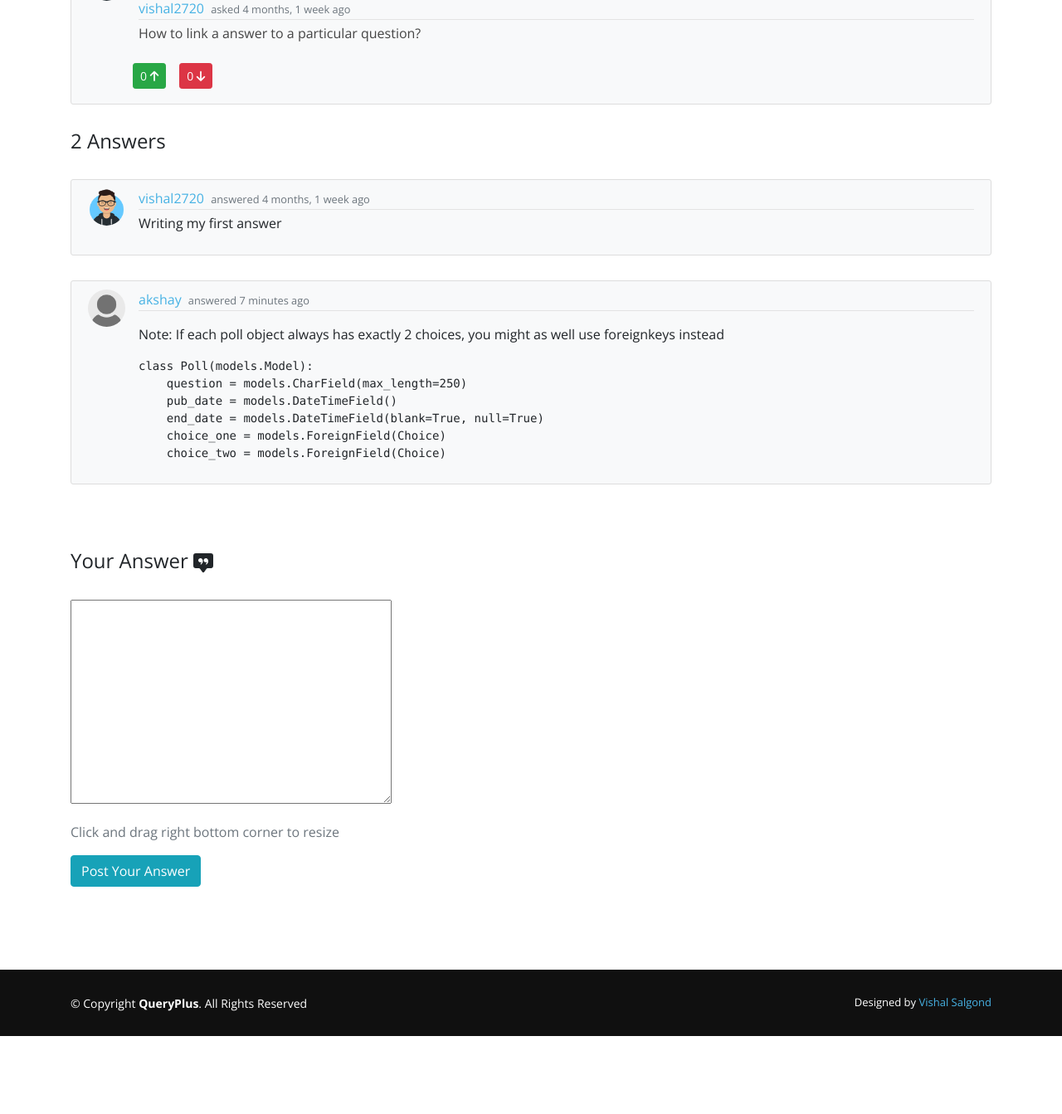
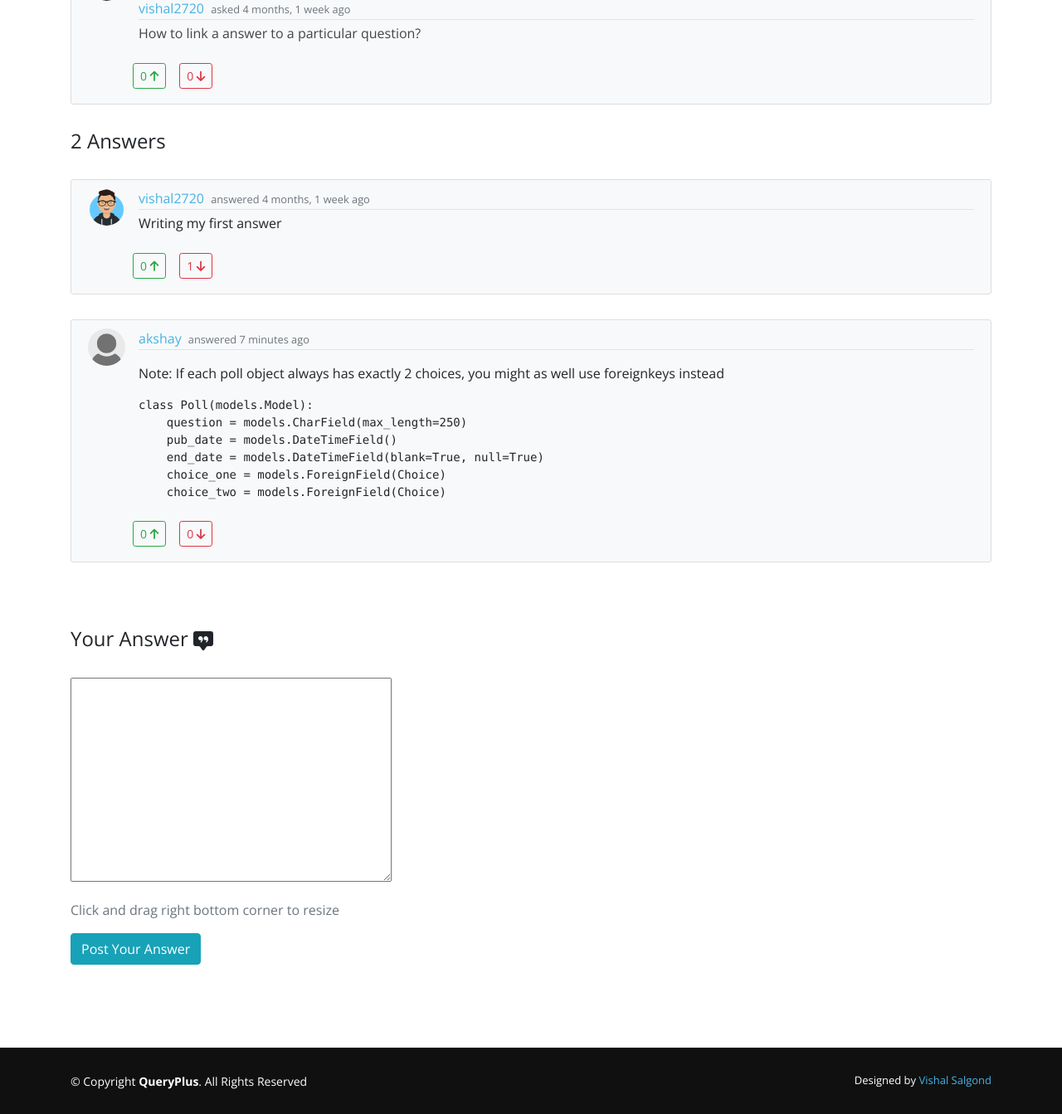
Before and after one commit to vishalsalgond/QueryPlus, a Django app: page /question/11/ in a window 1280 px wide. Shown: the part 187-1530 px from the top of the page at 83% size. Before the commit the page ends 1436 px from the top, so only its background shows below. Run offline with Django 3.2, Linux system fonts and the light colour scheme; data comes from the database, SQL or seed files in the repository; both versions use the stored data as it was after the commit; some libraries are stand-ins or nearby versions.

Commit message:
Upvote Downvote working

```diff
--- a/django_project/urls.py
+++ b/django_project/urls.py
@@ -39,8 +39,10 @@ urlpatterns = [
     path('logout/', auth_views.LogoutView.as_view(template_name='main_app/logout.html'), name='logout'),
     path('question/new/', QuestionCreateView.as_view(), name='question-create'),
     path('question/<int:pk>/', QuestionDetailView.as_view(), name='question-detail'),
-    path('question/<int:pk>/upvote', main_views.UpvoteQuestion, name='question-upvote'),
-    path('question/<int:pk>/downvote', main_views.DownvoteQuestion, name='question-downvote'),
+    path('question/<int:pk>/question_upvote', main_views.UpvoteQuestion, name='question-upvote'),
+    path('question/<int:pk>/question_downvote', main_views.DownvoteQuestion, name='question-downvote'),
+    path('question/<int:pk>/answer_upvote', main_views.UpvoteAnswer, name='answer-upvote'),
+    path('question/<int:pk>/answer_downvote', main_views.DownvoteAnswer, name='answer-downvote'),
     path('question/<int:pk>/delete/', QuestionDeleteView.as_view(), name='question-delete'),
     path('question/<int:pk>/update/', QuestionUpdateView.as_view(), name='question-update'),
     path('answer/<int:pk>/update/', AnswerUpdateView.as_view(), name='answer-update'),
--- a/main_app/static/main_app/main.css
+++ b/main_app/static/main_app/main.css
@@ -63,6 +63,8 @@ body {
     max-height: 40px;
   }
   /* --------------------------- */
+
+
 
   /* Get started button */
   .get-started-btn {
--- a/main_app/templates/main_app/home.html
+++ b/main_app/templates/main_app/home.html
@@ -67,7 +67,7 @@
                     </div>
                     <div style=" border-radius: 5px;" class="col-3 mx-2">
                       <div  class="row mt-1">
-                        <div class="text-danger" style="margin: auto;">1</div>
+                        <div class="text-danger" style="margin: auto;"> {{ q.downvotes.count }} </div>
                       </div>
                       <div class="row">
                         {% blocktrans count q.downvotes.count as q_downvotes %}
--- a/main_app/templates/main_app/question_detail.html
+++ b/main_app/templates/main_app/question_detail.html
@@ -14,13 +14,13 @@
             <small class="text-muted">asked {{ question.date_posted|timesince }} ago</small>
             {% if question.author == user %}
                 <div>
-                    <a class="btn btn-success btn-sm mt-1 mb-1" href="{% url 'question-update' object.id %}">
+                    <a class="btn btn-outline-success btn-sm mt-1 mb-1" href="{% url 'question-update' object.id %}">
                         <svg class="bi bi-pencil" width="1em" height="1em" viewBox="0 0 16 16" fill="currentColor" xmlns="http://www.w3.org/2000/svg">
                             <path fill-rule="evenodd" d="M11.293 1.293a1 1 0 0 1 1.414 0l2 2a1 1 0 0 1 0 1.414l-9 9a1 1 0 0 1-.39.242l-3 1a1 1 0 0 1-1.266-1.265l1-3a1 1 0 0 1 .242-.391l9-9zM12 2l2 2-9 9-3 1 1-3 9-9z"/>
                             <path fill-rule="evenodd" d="M12.146 6.354l-2.5-2.5.708-.708 2.5 2.5-.707.708zM3 10v.5a.5.5 0 0 0 .5.5H4v.5a.5.5 0 0 0 .5.5H5v.5a.5.5 0 0 0 .5.5H6v-1.5a.5.5 0 0 0-.5-.5H5v-.5a.5.5 0 0 0-.5-.5H3z"/>
                         </svg>
                         Edit</a>
-                    <a class="btn btn-danger btn-sm mt-1 mb-1" href="{% url 'question-delete' object.id %}">
+                    <a class="btn btn-outline-danger btn-sm mt-1 mb-1" href="{% url 'question-delete' object.id %}">
                         <svg class="bi bi-trash-fill" width="1em" height="1em" viewBox="0 0 16 16" fill="currentColor" xmlns="http://www.w3.org/2000/svg">
                             <path fill-rule="evenodd" d="M2.5 1a1 1 0 0 0-1 1v1a1 1 0 0 0 1 1H3v9a2 2 0 0 0 2 2h6a2 2 0 0 0 2-2V4h.5a1 1 0 0 0 1-1V2a1 1 0 0 0-1-1H10a1 1 0 0 0-1-1H7a1 1 0 0 0-1 1H2.5zm3 4a.5.5 0 0 1 .5.5v7a.5.5 0 0 1-1 0v-7a.5.5 0 0 1 .5-.5zM8 5a.5.5 0 0 1 .5.5v7a.5.5 0 0 1-1 0v-7A.5.5 0 0 1 8 5zm3 .5a.5.5 0 0 0-1 0v7a.5.5 0 0 0 1 0v-7z"/>
                         </svg>
@@ -33,13 +33,29 @@
                 <div class="row">
                     <form action="{% url 'question-upvote' object.id %}" method="POST">
                         {% csrf_token %}
-                            <input type="hidden" name="next" value="{{ request.path }}">
-                            <button type="submit" class="btn btn-success btn-sm m-2"> {{ question.upvotes.count }} <i class='fas fa-arrow-up'></i></button>
+                            {% if user not in question.upvotes.all %}
+                                {% if user in question.downvotes.all %}
+                                    <a id="example" role="button" class="btn btn-outline-success btn-sm m-2" data-container="body" data-toggle="popover" data-trigger="focus" data-placement="right" data-content="You have already upvoted the answer"> {{ question.upvotes.count }} <i class='fas fa-arrow-down'></i></a>
+                                {% else %}
+                                    <input type="hidden" name="next" value="{{ request.path }}">
+                                    <button type="submit" class="btn btn-outline-success btn-sm m-2"> {{ question.upvotes.count }} <i class='fas fa-arrow-up'></i></button>
+                                {% endif %}
+                            {% else %}
+                                <button type="submit" class="btn btn-success btn-sm m-2"> {{ question.upvotes.count }} <i class='fas fa-arrow-up'></i></button>
+                            {% endif %}
                     </form>
                     <form action="{% url 'question-downvote' object.id %}" method="POST">
                         {% csrf_token %}
-                            <input type="hidden" name="next" value="{{ request.path }}">
-                            <button type="submit" class="btn btn-danger btn-sm m-2"> {{ question.downvotes.count }} <i class='fas fa-arrow-down'></i></button>
+                            {% if user not in question.downvotes.all %}
+                                {% if user in question.upvotes.all %}
+                                    <a id="example" role="button" class="btn btn-outline-danger btn-sm m-2" data-container="body" data-toggle="popover" data-trigger="focus" data-placement="right" data-content="You have already upvoted the answer"> {{ question.downvotes.count }} <i class='fas fa-arrow-down'></i></a>
+                                {% else %}
+                                    <input type="hidden" name="next" value="{{ request.path }}">
+                                    <button type="submit" class="btn btn-outline-danger btn-sm m-2"> {{ question.downvotes.count }} <i class='fas fa-arrow-down'></i></button>
+                                {% endif %}
+                            {% else %}
+                                <button type="button" class="btn btn-danger btn-sm m-2"> {{ question.downvotes.count }} <i class='fas fa-arrow-down'></i></button>
+                            {% endif %}
                     </form>
                 </div>
             {% endif %}
@@ -63,59 +79,58 @@
                     <small class="text-muted">answered {{ ans.date_posted|timesince }} ago</small>
                     {% if ans.author == user %}
                     <div>
-                        <a class="btn btn-success btn-sm mt-1 mb-1" href="{% url 'answer-update' ans.id %}">
+                        <a class="btn btn-outline-success btn-sm mt-1 mb-1" href="{% url 'answer-update' ans.id %}">
                             <svg class="bi bi-pencil" width="1em" height="1em" viewBox="0 0 16 16" fill="currentColor" xmlns="http://www.w3.org/2000/svg">
                                 <path fill-rule="evenodd" d="M11.293 1.293a1 1 0 0 1 1.414 0l2 2a1 1 0 0 1 0 1.414l-9 9a1 1 0 0 1-.39.242l-3 1a1 1 0 0 1-1.266-1.265l1-3a1 1 0 0 1 .242-.391l9-9zM12 2l2 2-9 9-3 1 1-3 9-9z"/>
                                 <path fill-rule="evenodd" d="M12.146 6.354l-2.5-2.5.708-.708 2.5 2.5-.707.708zM3 10v.5a.5.5 0 0 0 .5.5H4v.5a.5.5 0 0 0 .5.5H5v.5a.5.5 0 0 0 .5.5H6v-1.5a.5.5 0 0 0-.5-.5H5v-.5a.5.5 0 0 0-.5-.5H3z"/>
                             </svg>
                             Edit</a>
-                        <a class="btn btn-danger btn-sm mt-1 mb-1" href="{% url 'answer-delete' ans.id %}">
+                        <a class="btn btn-outline-danger btn-sm mt-1 mb-1" href="{% url 'answer-delete' ans.id %}">
                             <svg class="bi bi-trash-fill" width="1em" height="1em" viewBox="0 0 16 16" fill="currentColor" xmlns="http://www.w3.org/2000/svg">
                                 <path fill-rule="evenodd" d="M2.5 1a1 1 0 0 0-1 1v1a1 1 0 0 0 1 1H3v9a2 2 0 0 0 2 2h6a2 2 0 0 0 2-2V4h.5a1 1 0 0 0 1-1V2a1 1 0 0 0-1-1H10a1 1 0 0 0-1-1H7a1 1 0 0 0-1 1H2.5zm3 4a.5.5 0 0 1 .5.5v7a.5.5 0 0 1-1 0v-7a.5.5 0 0 1 .5-.5zM8 5a.5.5 0 0 1 .5.5v7a.5.5 0 0 1-1 0v-7A.5.5 0 0 1 8 5zm3 .5a.5.5 0 0 0-1 0v7a.5.5 0 0 0 1 0v-7z"/>
                             </svg>
                             Delete</a>
                     </div>
 
-                    <!-- Modal -->
-                    <!-- <div class="modal fade" id="deleteModal" tabindex="-1" role="dialog" aria-labelledby="exampleModalLabel" aria-hidden="true">
-                        <div class="modal-dialog" role="document">
-                        <div class="modal-content">
-                            <div class="modal-header">
-                            <h5 class="modal-title" id="exampleModalLabel">Delete Answer</h5>
-                            <button type="button" class="close" data-dismiss="modal" aria-label="Close">
-                                <span aria-hidden="true">&times;</span>
-                            </button>
-                            </div>
-                            <div class="modal-body">
-                            Are you sure want to delete the answer?
-                            </div>
-                            <div class="modal-footer">
-                            <button  type="button" class="btn btn-danger" data-dismiss="modal">No</button>
-                            <a href="{% url 'answer-delete' ans.id %}" type="button" class="btn btn-success">Yes</a>
-                            </div>
-                        </div>
-                        </div>
-                    </div> -->
-
                 {% endif %}
                 </div>
                 <p>{{ ans.content|safe }}</p>
-
+                {% if user != ans.author %}
+                    <div class="row">
+                        <form action="{% url 'answer-upvote' ans.id %}" method="POST">
+                            {% csrf_token %}
+                                {% if user not in ans.upvotes.all %}
+                                    {% if user in ans.downvotes.all %}
+                                        <a id="example" role="button" class="btn btn-outline-success btn-sm m-2" data-container="body" data-toggle="popover" data-trigger="focus" data-placement="right" data-content="You have already upvoted the answer"> {{ ans.upvotes.count }} <i class='fas fa-arrow-down'></i></a>
+                                    {% else %}
+                                        <input type="hidden" name="next" value="{{ request.path }}">
+                                        <button type="submit" class="btn btn-outline-success btn-sm m-2"> {{ ans.upvotes.count }} <i class='fas fa-arrow-up'></i></button>
+                                    {% endif %}
+                                {% else %}
+                                    <button type="submit" class="btn btn-success btn-sm m-2"> {{ ans.upvotes.count }} <i class='fas fa-arrow-up'></i></button>
+                                {% endif %}
+                        </form>
+                        <form action="{% url 'answer-downvote' ans.id %}" method="POST">
+                            {% csrf_token %}
+                                {% if user not in ans.downvotes.all %}
+                                    {% if user in ans.upvotes.all %}
+                                        <a id="example" role="button" class="btn btn-outline-danger btn-sm m-2" data-container="body" data-toggle="popover" data-trigger="focus" data-placement="right" data-content="You have already upvoted the answer"> {{ ans.downvotes.count }} <i class='fas fa-arrow-down'></i></a>
+                                    {% else %}
+                                        <input type="hidden" name="next" value="{{ request.path }}">
+                                        <button type="submit" class="btn btn-outline-danger btn-sm m-2"> {{ ans.downvotes.count }} <i class='fas fa-arrow-down'></i></button>
+                                    {% endif %}
+                                {% else %}
+                                    <button type="button" class="btn btn-danger btn-sm m-2"> {{ ans.downvotes.count }} <i class='fas fa-arrow-down'></i></button>
+                                {% endif %}
+                        </form>
+                    </div>
+                {% endif %}
                 </div>
 
             </article>
         {% endfor %}
     {% else %}
-        <!-- if there are no answers then show this -->
-        <!-- <div class="mb-5 mt-5">
-            <h5 class="text-muted">Sorry, No answers found !
-                <svg class="bi bi-emoji-frown" width="1em" height="1em" viewBox="0 0 16 16" fill="currentColor" xmlns="http://www.w3.org/2000/svg">
-                    <path fill-rule="evenodd" d="M8 15A7 7 0 1 0 8 1a7 7 0 0 0 0 14zm0 1A8 8 0 1 0 8 0a8 8 0 0 0 0 16z"/>
-                    <path fill-rule="evenodd" d="M4.285 12.433a.5.5 0 0 0 .683-.183A3.498 3.498 0 0 1 8 10.5c1.295 0 2.426.703 3.032 1.75a.5.5 0 0 0 .866-.5A4.498 4.498 0 0 0 8 9.5a4.5 4.5 0 0 0-3.898 2.25.5.5 0 0 0 .183.683z"/>
-                    <path d="M7 6.5C7 7.328 6.552 8 6 8s-1-.672-1-1.5S5.448 5 6 5s1 .672 1 1.5zm4 0c0 .828-.448 1.5-1 1.5s-1-.672-1-1.5S9.448 5 10 5s1 .672 1 1.5z"/>
-                </svg>
-            </h5>
-        </div> -->
+
     {% endif %}
 
     <!-- Form for answer -->
@@ -147,5 +162,11 @@
     </form>
 </div>
 
+<!-- <script>
+    // $('#example').popover('hide');
+    $('#example').click(function(){
+        $('#example').popover('show');
+    });
+</script> -->
 
 {% endblock content %}
--- a/main_app/views.py
+++ b/main_app/views.py
@@ -101,10 +101,8 @@ class QuestionDetailView(DetailView):
 @login_required
 def UpvoteQuestion(request, pk, **kwargs):
     if request.method == 'POST':
-        print(pk)
         question = get_object_or_404(Question, id=pk)
         question.upvotes.add(request.user)
-        # return HttpResponseRedirect(question.get_absolute_url())
         next = request.POST.get('next', '/')
         return HttpResponseRedirect(next)
 
@@ -112,9 +110,25 @@ def UpvoteQuestion(request, pk, **kwargs):
 @login_required
 def DownvoteQuestion(request, pk, **kwargs):
     if request.method == 'POST':
-        print(pk)
         question = get_object_or_404(Question, id=pk)
         question.downvotes.add(request.user)
+        next = request.POST.get('next', '/')
+        return HttpResponseRedirect(next)
+
+@login_required
+def UpvoteAnswer(request, pk, **kwargs):
+    if request.method == 'POST':
+        answer = get_object_or_404(Answer, id=pk)
+        answer.upvotes.add(request.user)
+        next = request.POST.get('next', '/')
+        return HttpResponseRedirect(next)
+
+
+@login_required
+def DownvoteAnswer(request, pk, **kwargs):
+    if request.method == 'POST':
+        answer = get_object_or_404(Answer, id=pk)
+        answer.downvotes.add(request.user)
         next = request.POST.get('next', '/')
         return HttpResponseRedirect(next)
 
```
Also changed, not shown: main_app/models.py (+5 -3 lines), db.sqlite3, main_app/migrations/0007_auto_20201002_2301.py (added).
